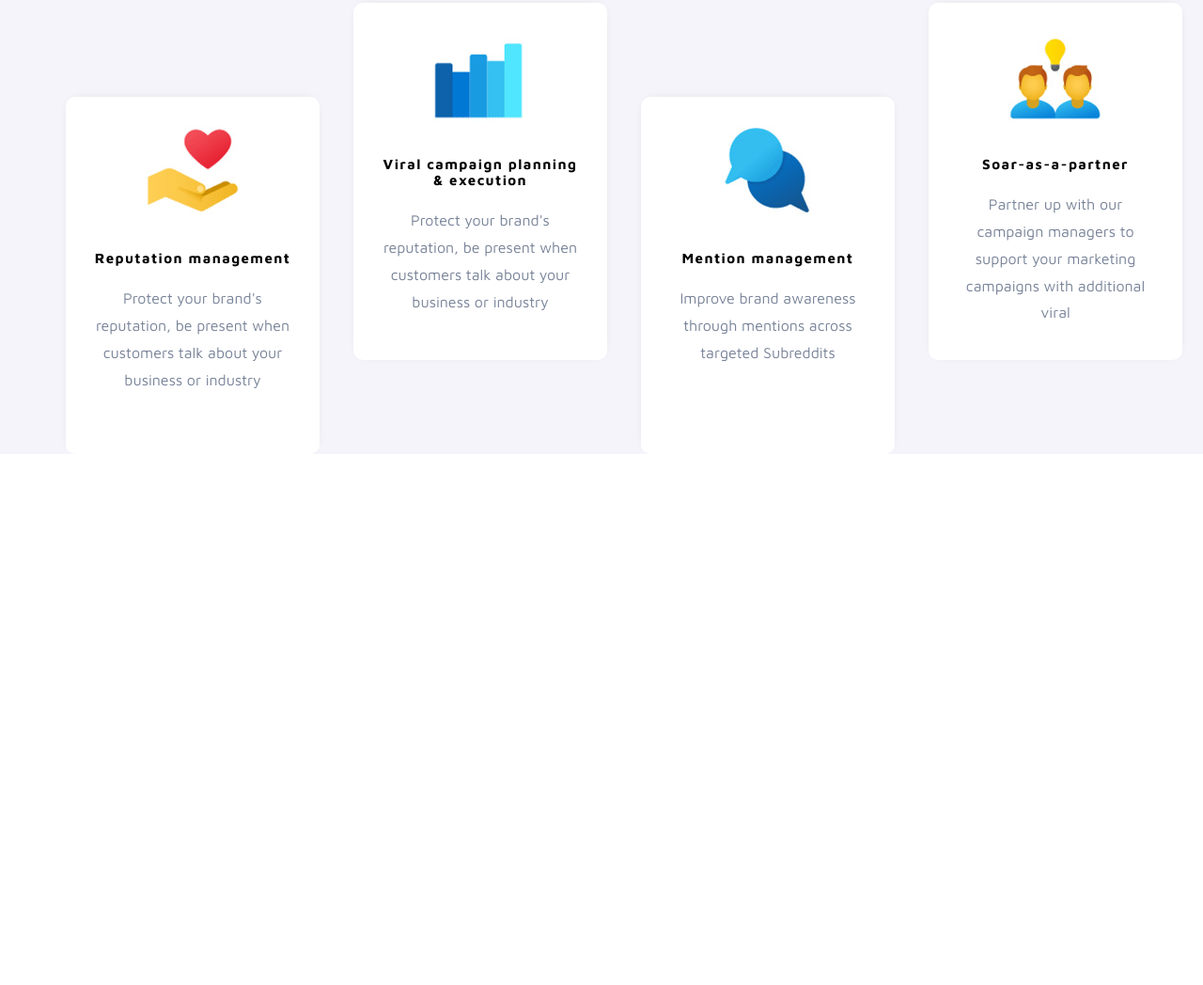
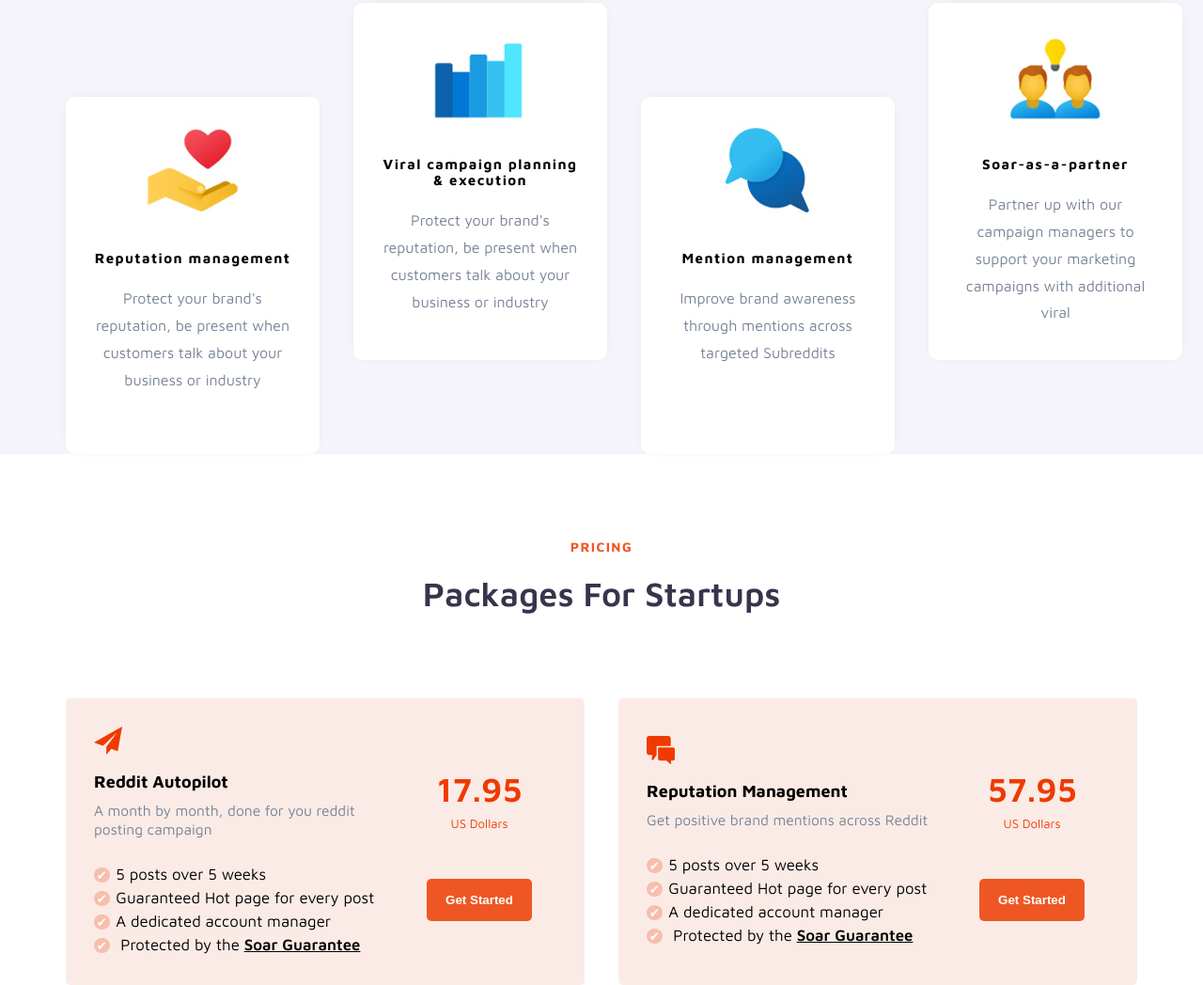
Before and after one commit to john-afolabi/soar-landing-page, a website built with Parcel: page src/index.html in a window 1280 px wide. Shown: the part 2106-3154 px from the top of the page at 94% size. Before the commit the page ends 2589 px from the top, so only its background shows below. Built offline with nearby package versions, Linux system fonts and the light colour scheme.

Commit message:
Build and style packages section

```diff
--- /dev/null
+++ b/src/components/Packages.js
@@ -0,0 +1,70 @@
+export const Packages = (open) => {
+	const template = `
+    <section class="packages">
+    <div class="pricing">
+        <h3>Pricing</h3>
+        <h2>Packages for Startups</h2>
+
+        <div class="pricing-cards">
+            <div class="pricing-card">
+                <div>
+                <svg width="30" height="30" viewBox="0 0 40 40" fill="none" xmlns="http://www.w3.org/2000/svg">
+                <path d="M40 0L0 22.5L12.7832 27.2345L32.5001 8.75003L17.5028 28.9826L17.515 28.9872L17.5001 28.9826V40.0001L24.6688 31.6366L33.7501 35.0001L40 0Z" fill="#EF3A00"/>
+                </svg>
+
+                    <h4>Reddit Autopilot</h4>
+                    <p>
+                        A month by month, done for you reddit posting
+                        campaign
+                    </p>
+                    <ul>
+                        <li>5 posts over 5 weeks</li>
+                        <li>Guaranteed Hot page for every post</li>
+                        <li>A dedicated account manager</li>
+                        <li>
+                            Protected by the <span>Soar Guarantee</span>
+                        </li>
+                    </ul>
+                </div>
+                <div>
+                    <p class="price">17.95</p>
+                    <p>US Dollars</p>
+
+                    <button class="btn-primary">Get Started</button>
+                </div>
+            </div>
+            <div class="pricing-card">
+                <div>
+                <svg width="30" height="30" viewBox="0 0 42 42" fill="none" xmlns="http://www.w3.org/2000/svg">
+<path d="M32.1429 0H3.85714C1.7269 0 0 1.72691 0 3.85717V24.4288C0 26.559 1.7269 28.2859 3.85714 28.2859H8.42145L7.72204 34.5731C7.64407 35.279 8.15303 35.9143 8.85884 35.9922C9.22331 36.0325 9.58763 35.9152 9.86019 35.6699L14.9091 28.2859V14.9092C31.4545 14.9092 36 14.9092 36 14.9092C36 13.4547 36 3.85717 36 3.85717C36 1.72691 34.2731 0 32.1429 0Z" fill="#EF3A00"/>
+<path d="M18.1438 17.0082L39.326 17.0082C40.8028 17.0082 42 18.2071 42 19.6859V33.9671C42 35.4459 40.8028 36.6448 39.326 36.6448H36.1618L36.6466 41.0095C36.7007 41.4994 36.3479 41.9405 35.8585 41.9946C35.6059 42.0225 35.3533 41.9411 35.1644 41.7708L29.4759 36.6448H19.7167C18.2399 36.6448 17.0427 35.4459 17.0427 33.9671V18.2946C17.0427 16.8157 16.667 17.0082 18.1438 17.0082Z" fill="#EF3A00"/>
+</svg>
+
+
+                    <h4>Reputation Management</h4>
+                    <p>
+                        Get positive brand mentions across Reddit
+                    </p>
+                    <ul>
+                        <li>5 posts over 5 weeks</li>
+                        <li>Guaranteed Hot page for every post</li>
+                        <li>A dedicated account manager</li>
+                        <li>
+                            Protected by the <span>Soar Guarantee</span>
+                        </li>
+                    </ul>
+                </div>
+                <div>
+                <p class="price">57.95</p>
+                    <p>US Dollars</p>
+
+                    <button class="btn-primary">Get Started</button>
+                </div>
+            </div>
+        </div>
+    </div>
+</section>
+    `;
+
+	return template;
+};
--- a/src/index.js
+++ b/src/index.js
@@ -1,5 +1,6 @@
 import { Header } from "./components/Header.js";
 import { About } from "./components/About.js";
+import { Packages } from "./components/Packages.js";
 
 import "./scss/main.scss";
 
@@ -9,6 +10,7 @@
 	body.innerHTML = `
 		${Header()}
 		${About()}
+		${Packages()}
     `;
 };
 
--- /dev/null
+++ b/src/scss/_packages.scss
@@ -0,0 +1,109 @@
+.packages {
+	margin-top: 90px;
+	.pricing {
+		text-align: center;
+		h3 {
+			color: $primary-color;
+			font-size: 1.4rem;
+		}
+		h2 {
+			font-weight: 600;
+			margin-bottom: 90px;
+		}
+
+		.pricing-cards {
+			text-align: left;
+			display: grid;
+			grid-template-columns: repeat(2, 1fr);
+			grid-gap: 3em;
+
+			.pricing-card {
+				// box-shadow: 0px 0px 10px -4px rgba(0, 0, 0, 0.363);
+				background-color: #fbebe6;
+				border-radius: 5px;
+				display: grid;
+				grid-template-columns: 2fr 1fr;
+				align-items: center;
+				padding: 30px;
+
+				div {
+					svg {
+						margin-bottom: 15px;
+					}
+					h4 {
+						font-size: 1.5em;
+					}
+					p {
+						margin-top: 10px;
+						font-size: 1.3em;
+						line-height: 1.3;
+					}
+
+					ul {
+						margin-top: 25px;
+						li {
+							list-style: none;
+							font-size: 1.4em;
+							line-height: 1.5;
+
+							span {
+								font-weight: 600;
+								text-decoration: underline;
+							}
+
+							&::before {
+								content: "✔";
+								text-align: center;
+								background-color: #f7beab;
+								color: white;
+								font-size: 0.8em;
+								padding: 0 0.2em;
+								border-radius: 50%;
+								margin-right: 0.5em;
+							}
+						}
+					}
+				}
+				div:last-of-type {
+					text-align: center;
+					p.price {
+						font-size: 3em;
+						font-weight: 600;
+						line-height: 1;
+						color: #ef3a00;
+					}
+					p {
+						font-size: 1.1em;
+						color: #ef3a00;
+					}
+
+					button {
+						margin-top: 50px;
+					}
+				}
+
+				&:hover {
+					background-color: white;
+					box-shadow: 0px 0px 10px -4px rgba(0, 0, 0, 0.363);
+					transition: 0.3s ease-in-out;
+
+					ul {
+						li {
+							&::before {
+								color: #ef3a00;
+								transition: 0.3s ease-in-out;
+							}
+						}
+					}
+
+					div:last-of-type {
+						p:last-of-type {
+							color: #788398;
+							transition: 0.3s ease-in-out;
+						}
+					}
+				}
+			}
+		}
+	}
+}
--- a/src/scss/main.scss
+++ b/src/scss/main.scss
@@ -1,3 +1,4 @@
 @import "base";
 @import "header";
 @import "about";
+@import "packages";
```
